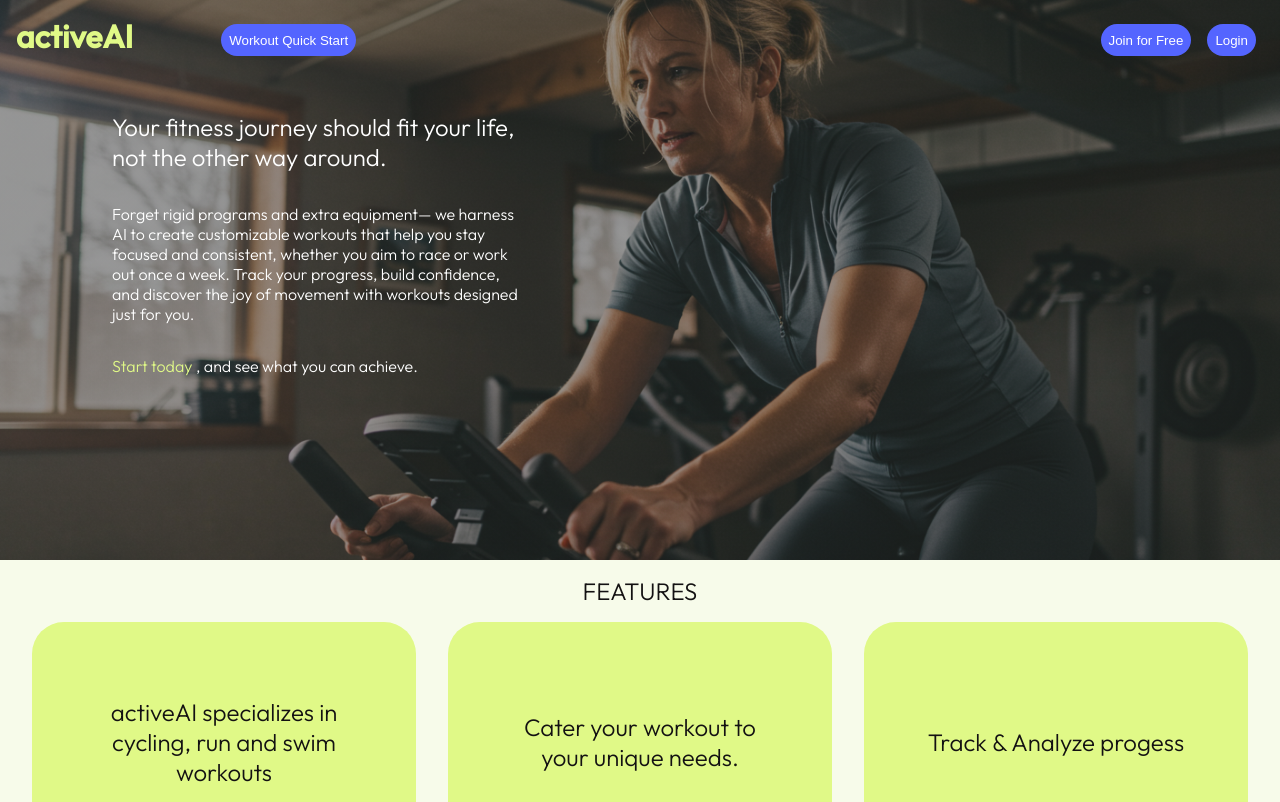
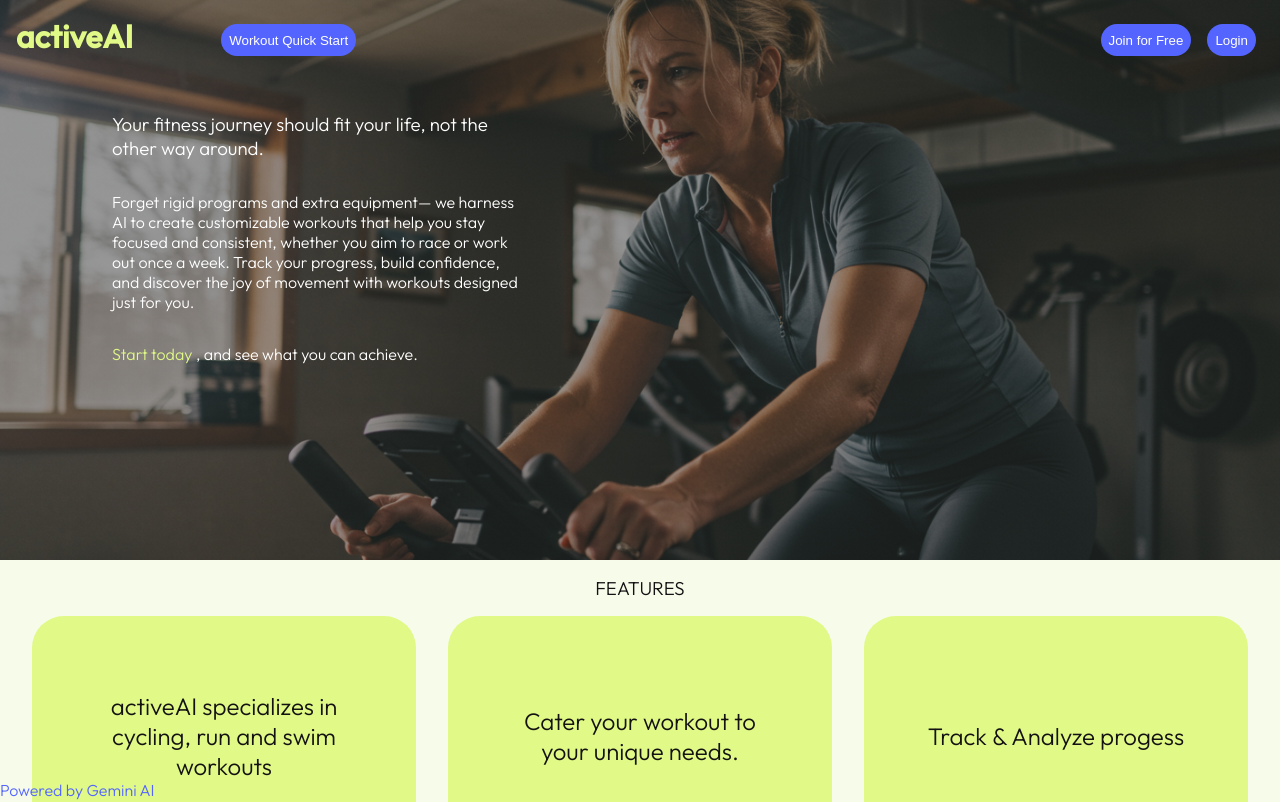
Before and after one commit to pavansandhu/activeAI-client, a React (Vite) app: page / in a window 1280 px wide. Shown: the top 802 px of the page. Built offline with nearby package versions, Linux system fonts and the light colour scheme.

Commit message:
add footer component

```diff
--- a/src/App.jsx
+++ b/src/App.jsx
@@ -2,6 +2,7 @@ import "./App.scss";
 
 import { BrowserRouter, Routes, Route } from "react-router-dom";
 import Header from "./components/Header/Header";
+import Footer from "./components/Footer/Footer";
 import HomePage from "./pages/HomePage/HomePage";
 import WorkoutSelection from "./pages/WorkoutSelection/WorkoutSelection";
 import WorkoutDisplay from "./pages/WorkoutDisplay/WorkoutDisplay";
@@ -21,6 +22,7 @@ function App() {
         <Route path="/end-workout" element={<WorkoutComplete />} />
         <Route path="/user-profile" element={<UserProfileDemo />} />
       </Routes>
+      <Footer />
     </BrowserRouter>
   );
 }
--- /dev/null
+++ b/src/components/Footer/Footer.jsx
@@ -0,0 +1,13 @@
+import "../Footer/Footer.scss";
+
+function Footer() {
+  return (
+    <>
+      <section className="footer__section footer_section--home">
+        <p className="footer__text">Powered by Gemini AI</p>
+      </section>
+    </>
+  );
+}
+
+export default Footer;
--- /dev/null
+++ b/src/components/Footer/Footer.scss
@@ -0,0 +1,16 @@
+@use "../../styles/mixins" as *;
+@use "../../styles/fonts" as *;
+@use "../../styles/variables" as *;
+
+.footer__section {
+  // height: 5rem;
+  position: absolute;
+  bottom: 0;
+  width: 100%;
+}
+
+.footer__text {
+  color: $primary-accent;
+  font-family: "outfit";
+  font-weight: 300;
+}
--- a/src/components/Header/Header.jsx
+++ b/src/components/Header/Header.jsx
@@ -11,6 +11,12 @@ function Header() {
   const isStartWorkout = location.pathname === "/start-workout";
   const isUserProfile = location.pathname === "/user-profile";
 
+  const reloadPage = () => {
+    if (isSelectWorkout) {
+      window.location.reload();
+    }
+  };
+
   return (
     <div className="header">
       <div className="header__fixed">
@@ -21,7 +27,7 @@ function Header() {
         </NavLink>
         <NavLink to="/select-workout" className="header__workout-link">
           <div className="button__workout-container">
-            <button className="button__header">
+            <button onClick={reloadPage} className="button__header">
               <p className="button__text">Workout Quick Start</p>
             </button>
           </div>
--- a/src/components/WorkoutSelectionForm/WorkoutSelectionForm.jsx
+++ b/src/components/WorkoutSelectionForm/WorkoutSelectionForm.jsx
@@ -35,9 +35,9 @@ function WorkoutSelectionForm() {
 
   const isFormValid = () => {
     if (
-      !formData.exerciseDuration ||
-      !formData.fitnessLevel ||
-      !formData.workoutIntensity
+      !formData.exerciseDuration.trim() ||
+      !formData.fitnessLevel.trim() ||
+      !formData.workoutIntensity.trim()
     ) {
       return false;
     }
@@ -109,7 +109,8 @@ function WorkoutSelectionForm() {
                         name="exerciseDuration"
                         onChange={handleFormDataChange}
                         value={formData.exerciseDuration}
-                        className="wo-form__formfield"
+                        className="wo-form__formfield "
+                        placeholder="minutes"
                       />
                     </label>
                   </div>
--- a/src/components/WorkoutSelectionForm/WorkoutSelectionForm.scss
+++ b/src/components/WorkoutSelectionForm/WorkoutSelectionForm.scss
@@ -49,7 +49,7 @@
 }
 
 .wo-form__formfield {
-  width: 75vw;
+  width: 30vw;
   height: 5vh;
   margin: 1rem;
   padding: 0 1.5rem;
@@ -58,6 +58,10 @@
   font-family: "Outfit";
   font-weight: 300;
 }
+
+// .wo-form__formfield:invalid {
+//   border: 2px solid red;
+// }
 
 // .wo-form__fitnessLevel-container {
 //   @include flex-center(
@@ -68,7 +72,7 @@
 // }
 
 .wo-form__select {
-  width: 75vw;
+  width: 30vw;
   height: 5vh;
   margin: 1rem;
   padding: 0 1.5rem;
--- a/src/pages/HomePage/HomePage.jsx
+++ b/src/pages/HomePage/HomePage.jsx
@@ -8,10 +8,12 @@ import swim from "../../assets/svg/swim.svg";
 function HomePage() {
   return (
     <>
+      <section className="homepage__section">
         <section className="heroImage__section">
           <div className="heroImage__textbox">
             <h1 className="heroImage__header">
-            Your fitness journey should fit your life, not the other way around.
+              Your fitness journey should fit your life, not the other way
+              around.
             </h1>
             <p className="heroImage__text">
               Forget rigid programs and extra equipment— we harness AI to create
@@ -51,15 +53,16 @@ function HomePage() {
             <h1 className="background__text">Let AI do the thinking ... </h1>
             <p className="background__text">
               You don't have time to commit to a full training plan but you want
-            to stay fit. At ActiveAI we help you build structured workout plans
-            that make the most of the precious time you have to workout.{" "}
+              to stay fit. At ActiveAI we help you build structured workout
+              plans that make the most of the precious time you have to workout.{" "}
             </p>
             <p className="background__text">
               We specialize in cycling, running and swimming workouts. We can
-            cater to seasoned athletes or to those just wanting to try out a new
-            sport but don't know where to start.
+              cater to seasoned athletes or to those just wanting to try out a
+              new sport but don't know where to start.
             </p>
           </div>
+        </section>
       </section>
     </>
   );
--- a/src/pages/HomePage/HomePage.scss
+++ b/src/pages/HomePage/HomePage.scss
@@ -2,6 +2,10 @@
 @use "../../styles/fonts" as *;
 @use "../../styles/variables" as *;
 
+.homepage__section {
+  display: flex;
+  flex-direction: column;
+}
 .heroImage__section {
   background-image: linear-gradient(
       rgba(50, 50, 50, 0.5),
```
Lines whose indentation alone changed are shown as unchanged.
